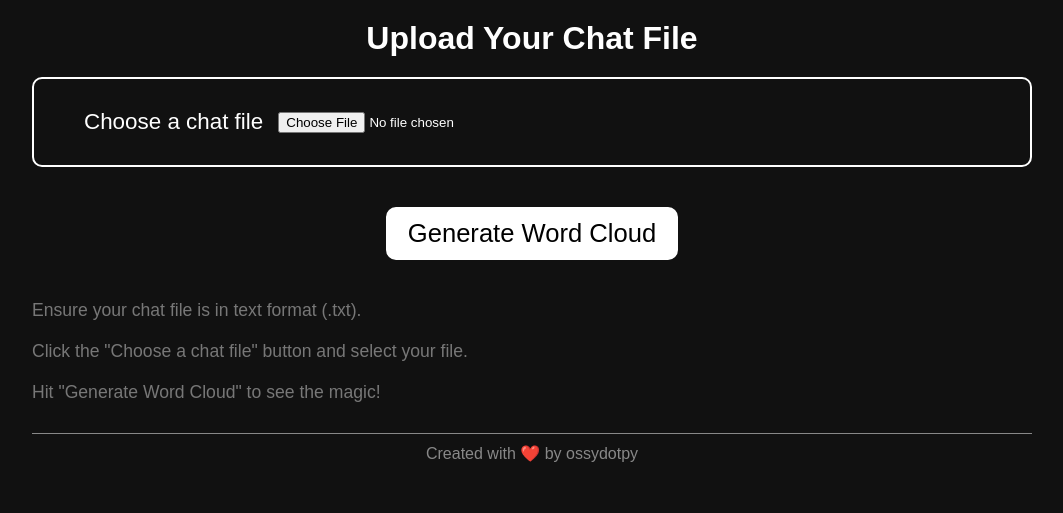
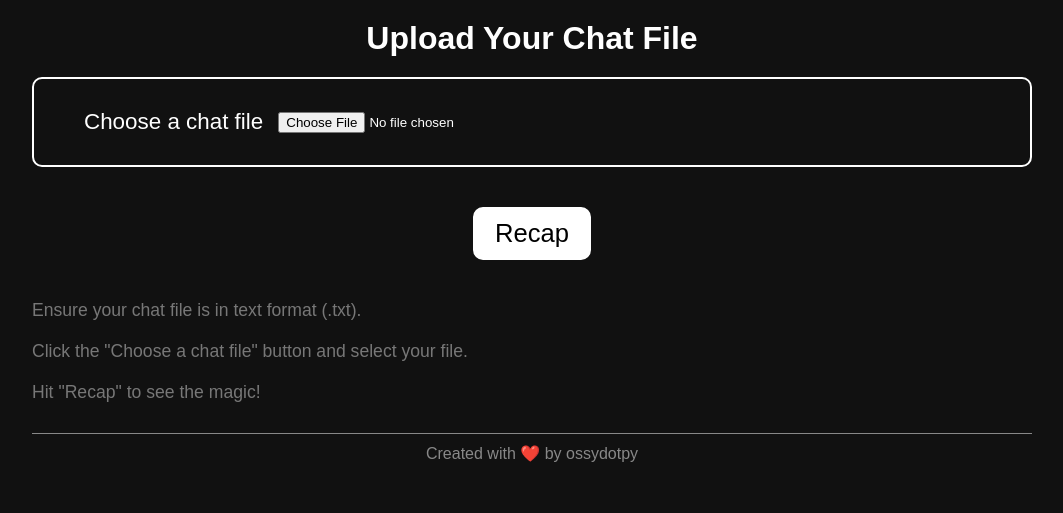
Before and after one commit to ossydotpy/whatsapp-wrapped, a Flask app: page / in a window 1280 px wide. Shown: the part 464-977 px from the top of the page, without its empty margins (108-1171 px from the left). Run offline with Flask 3, Linux system fonts and the light colour scheme; parts of the project's set-up code (start-up, migrations or seed data) failed here and were passed over.

Commit message:
* Recap instead of Generate wordcloud * position adjustment in individual message count

```diff
--- a/whatsapp_wrapped/templates/index.html
+++ b/whatsapp_wrapped/templates/index.html
@@ -24,12 +24,12 @@
                 <span>Choose a chat file</span>
                 <input type="file" name="file" id="file" accept=".txt">
             </label>
-            <button type="submit">Generate Word Cloud</button>
+            <button type="submit">Recap</button>
         </form>
         <div class="instructions">
             <p>Ensure your chat file is in text format (.txt).</p>
             <p>Click the "Choose a chat file" button and select your file.</p>
-            <p>Hit "Generate Word Cloud" to see the magic!</p>
+            <p>Hit "Recap" to see the magic!</p>
         </div>
     </div>
 {% endblock %}
--- a/whatsapp_wrapped/utils/helper_functions.py
+++ b/whatsapp_wrapped/utils/helper_functions.py
@@ -259,7 +259,7 @@ def edit_individual_count_image(some_api_result: dict):
     width, height = image.size
     draw = ImageDraw.Draw(image)
 
-    bold_font = ImageFont.truetype(f'{get_fonts_dir()}/OpenSans-Bold.ttf', 150)
+    bold_font = ImageFont.truetype(f'{get_fonts_dir()}/OpenSans-Bold.ttf', 120)
 
     counts = some_api_result.get('message_count_by_sender', None)
     senders = list(counts.keys())
@@ -271,7 +271,7 @@ def edit_individual_count_image(some_api_result: dict):
     sender2_count = str(counts[sender2])
 
     sender1_position = (0.02 * width, 0.58 * height)
-    sender2_position = (0.59 * width, 0.68 * height)
+    sender2_position = (0.50 * width, 0.69 * height)
     sender1_count_position = (0.05 * width, 0.67 * height)
     sender2_count_position = (0.61 * width, 0.78 * height)
 
```
